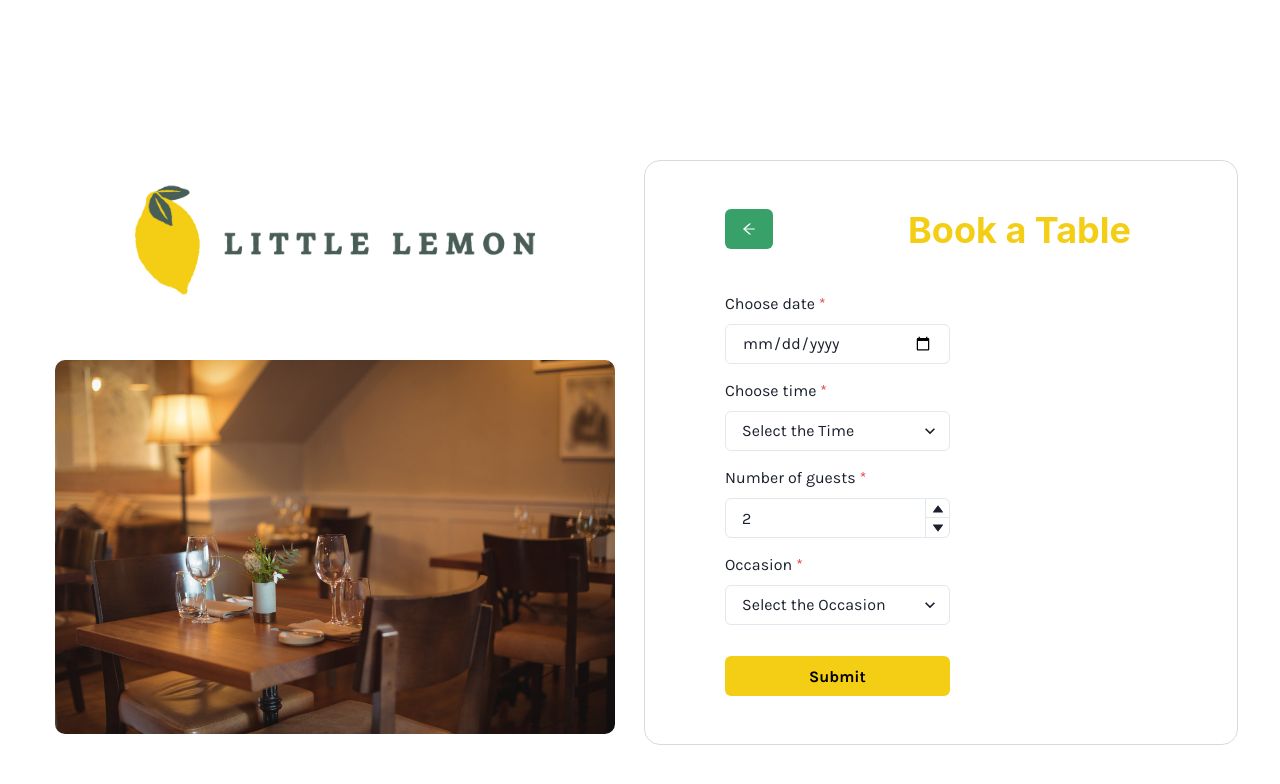
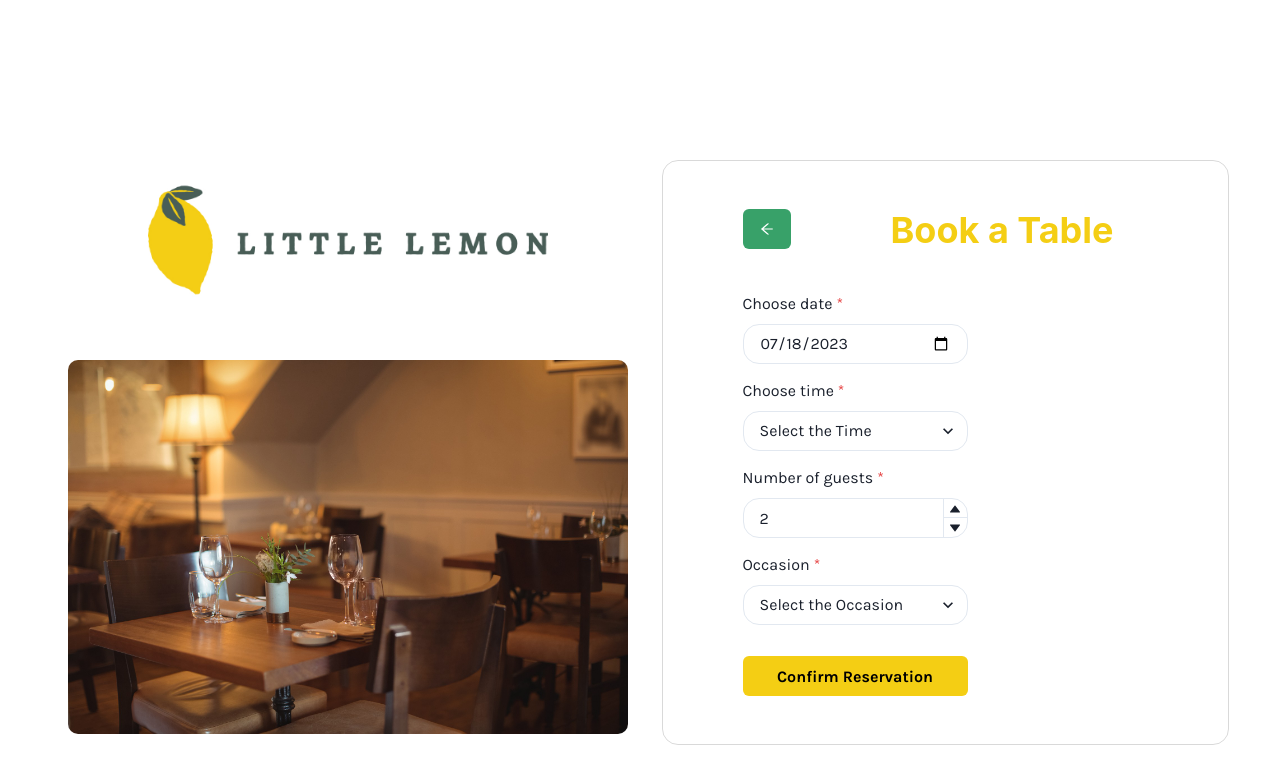
Before and after one commit to andregu14/Front-End-Developer-Capstone-Project, a React (Create React App) app: page / in a window 1280 px wide. Shown: the top 784 px of the page. Built offline with nearby package versions, Linux system fonts and the light colour scheme.

Commit message:
Update Main.jsx

```diff
--- a/src/assets/components/Main.jsx
+++ b/src/assets/components/Main.jsx
@@ -1,5 +1,5 @@
 import { useFormik } from "formik";
-import { useState } from "react";
+import { useEffect, useState } from "react";
 import * as Yup from "yup";
 import { AiOutlineArrowLeft } from 'react-icons/ai';
 import {
@@ -20,12 +20,50 @@ import {
     Heading,
   } from '@chakra-ui/react'
 
-function Main() {
-    const [resDate, setResDate] = useState("")
+export default function Main() {
+
+    return (
+    <main>
+        <Box>
+            <Wrap spacing='100' spacingY={0} mb={10}>
+                <WrapItem>
+                    <Button colorScheme="green">{<AiOutlineArrowLeft />}</Button>
+                </WrapItem>
+                <WrapItem>
+                    <Heading as="h1">Book a Table</Heading>
+                </WrapItem>
+            </Wrap>
+            <Form />
+
+        </Box>
+    </main>
+)}
+
+const Form = () => {
+    let today = new Date();
+    let year = today.getFullYear();
+    let month = today.getMonth() + 1;
+    let day = today.getDate();
+
+    // Add leading zeros to month and day if necessary
+    if (month < 10) {
+        month = '0' + month;
+    }
+    if (day < 10) {
+        day = '0' + day;
+    }
+
+    let dateString = year + '-' + month + '-' + day;
+
+    const [resDate, setResDate] = useState(dateString)
     const [resTime, setResTime] = useState("")
     const [guests, setGuests] = useState(2)
     const [occasion, setOccasion] = useState("")
     const [availableTimes, setAvailableTimes] = useState(["17:00", "18:00", "19:00", "20:00", "21:00", "22:00"])
+
+    useEffect(() => {
+        console.log(resDate);
+    }, [resDate])
 
     const formik = useFormik({
         initialValues: {
@@ -46,18 +84,7 @@ function Main() {
       });
 
     return (
-    <main>
-        <Box>
-            <Wrap spacing='135px' mb={10}>
-                <WrapItem>
-                    <Button colorScheme="green">{<AiOutlineArrowLeft />}</Button>
-                </WrapItem>
-                <WrapItem>
-                    <Heading as="h1">Book a Table</Heading>
-                </WrapItem>
-            </Wrap>
-
-            <form onSubmit={formik.handleSubmit}
+        <form onSubmit={formik.handleSubmit}
             style={{
             display: "grid",
             maxWidth: "225px",
@@ -71,6 +98,7 @@ function Main() {
                         name="resDate"
                         value={resDate}
                         onChange={e => setResDate(e.target.value)}
+                        borderRadius={16}
                     />
                     <FormErrorMessage>{formik.errors.resDate}</FormErrorMessage>
                 </FormControl>
@@ -82,6 +110,7 @@ function Main() {
                         name="resTime"
                         onChange={e => setResTime(e.target.value)}
                         placeholder="Select the Time"
+                        borderRadius={16}
                     >
                         {availableTimes.map(time => (
                             <option key={time}>{time}</option>
@@ -98,7 +127,7 @@ function Main() {
                             defaultValue={guests}
                             onChange={(value) => setGuests(value)}
                         >
-                            <NumberInputField/>
+                            <NumberInputField borderRadius={16}/>
                             <NumberInputStepper>
                                 <NumberIncrementStepper />
                                 <NumberDecrementStepper />
@@ -113,7 +142,9 @@ function Main() {
                             name="occasion"
                             placeholder="Select the Occasion"
                             onChange={e => setOccasion(e.target.value)}
+                            borderRadius={16}
                         >
+                            <option>None</option>
                             <option>Birthday</option>
                             <option>Anniversary</option>
                         </Select>
@@ -126,11 +157,8 @@ function Main() {
                     bg={"#F4CE14"}
                     color={'black'}
                 >
-                    Submit
+                    Confirm Reservation
                 </Button>
             </form>
-        </Box>
-    </main>
-)}
-
-export default Main;
+    )
+}
```
